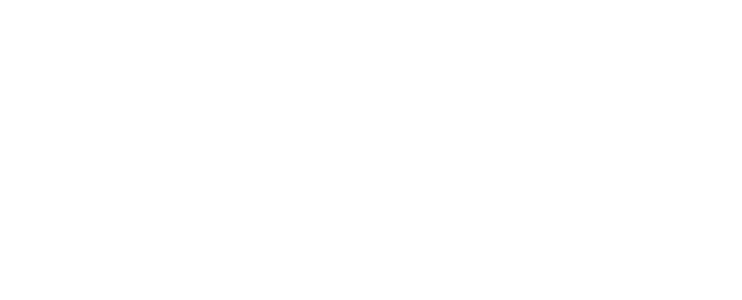
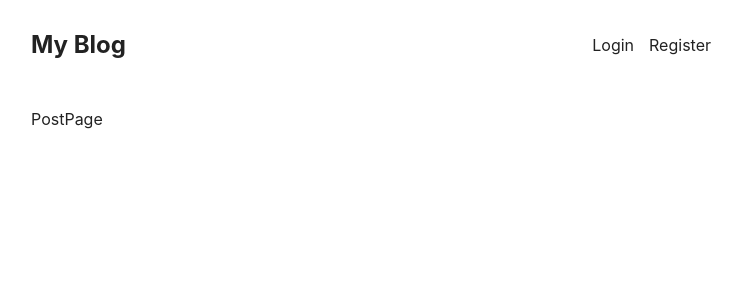
Before and after one commit to skyino7/blog, a React (Create React App) app in the folder client/: page /post/1 in a window 1280 px wide. Before the commit this address had no page. Shown: the top 300 px of the page, without its empty margins (269-1011 px from the left). Built offline with nearby package versions, Linux system fonts and the light colour scheme; no server answers.

Commit message:
Post page created to display content

```diff
--- a/client/src/App.js
+++ b/client/src/App.js
@@ -9,6 +9,7 @@
 import Register from './pages/Register';
 import { UserContextProvider } from './UserContext';
 import CreatePost from './pages/CreatePost';
+import PostPage from './pages/PostPage';
 
 function App() {
   return (
@@ -20,6 +21,7 @@
           <Route path="/login" element={<Login />} />
           <Route path="/register" element={<Register />} />
           <Route path="/create" element={<CreatePost  />} />
+          <Route path="/post/:id" element={<PostPage  />} />
         </Route>
       </Routes>
     </UserContextProvider>
--- /dev/null
+++ b/client/src/pages/PostPage.js
@@ -0,0 +1,9 @@
+import React from 'react'
+
+const PostPage = () => {
+  return (
+    <div>PostPage</div>
+  )
+}
+
+export default PostPage
```
